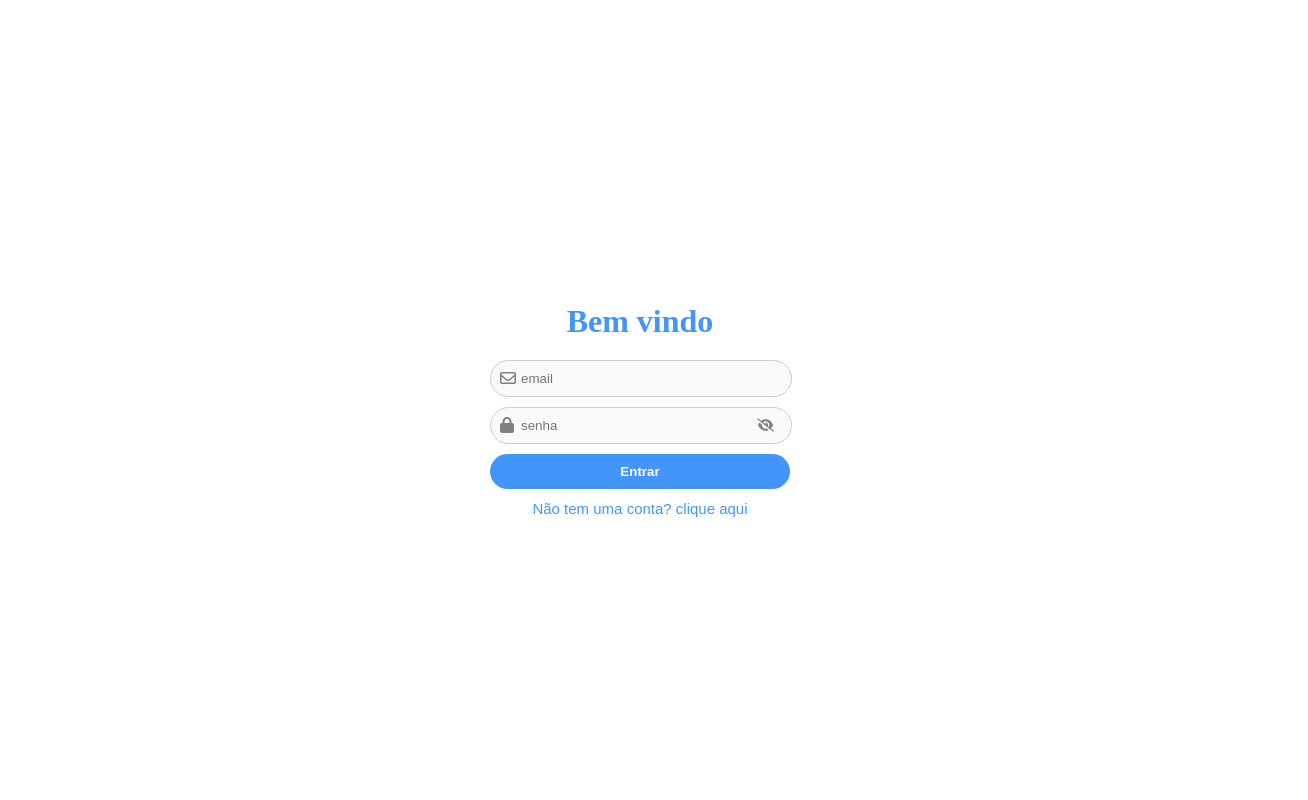
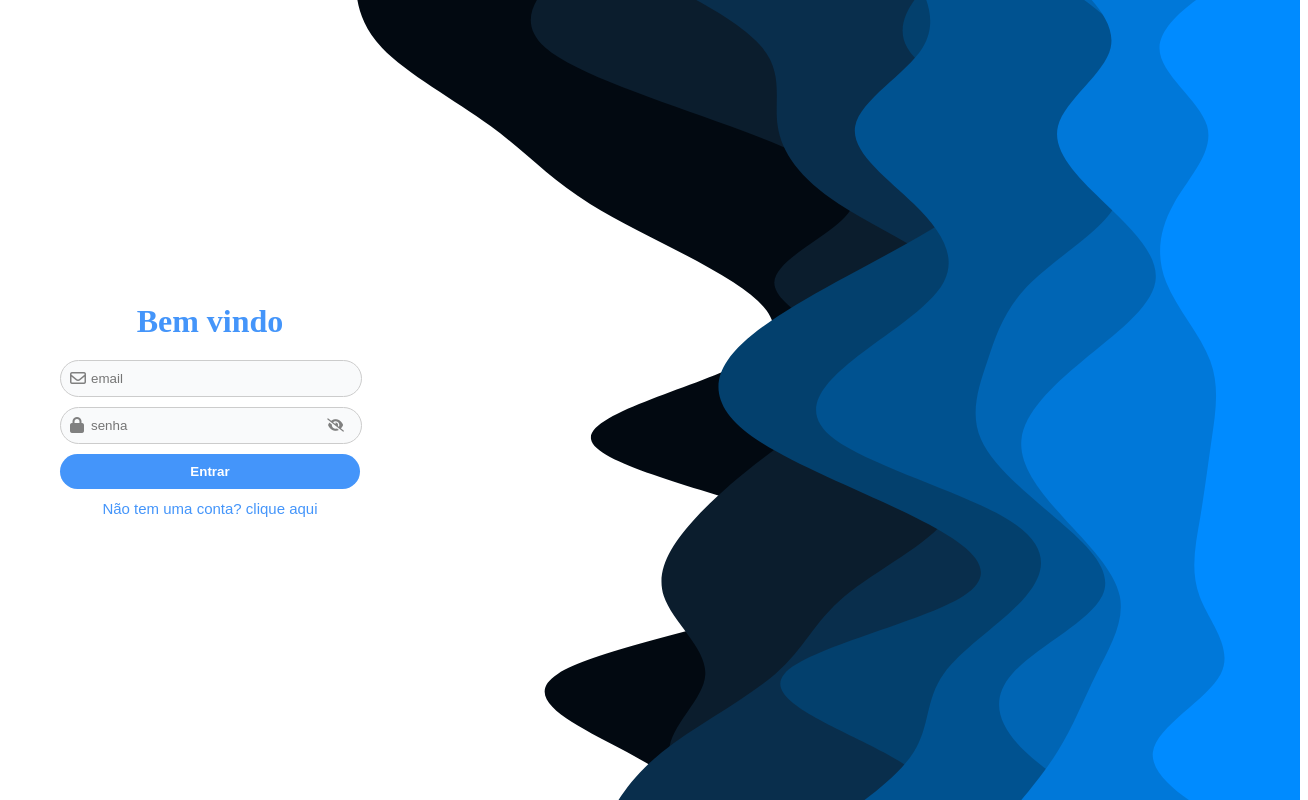
Before and after one commit to felstylex/Angular-RhControl, an Angular app: page /login in a window 1280 px wide. Shown: the whole page, 1308 px wide, since content can reach past the window. Built offline with nearby package versions, Linux system fonts and the light colour scheme.

Commit message:
Tela de login completa, imagem de fundo

```diff
--- a/src/app/login/login.component.html
+++ b/src/app/login/login.component.html
@@ -1,3 +1,4 @@
+<div class="body">
   <div class="login-container">
     <form class="login-form" (ngSubmit)="login()">
       <h1>Bem vindo</h1>
@@ -14,3 +15,4 @@
       <button class="register" type="button" (click)="registerRoute()">Não tem uma conta? clique aqui</button>
     </form>
   </div>
+</div>
--- a/src/app/login/login.component.less
+++ b/src/app/login/login.component.less
@@ -1,9 +1,22 @@
+.body {
+  background-image: url("../../assets/images/layered-waves-haikei.svg");
+  background-size: cover;
+  background-position: center;
+}
+
 .login-container {
   margin: -8px;
   display: flex;
-  justify-content: center;
+  justify-content: start;
   align-items: center;
+  margin-left: 10vh;
   height: 100vh;
+
+  @media screen and (max-width: 500px) {
+    justify-content: center;
+    align-items: center;
+    margin-left: 0px;
+  }
 }
 
 .login-form {
--- a/src/styles.less
+++ b/src/styles.less
@@ -1 +1,5 @@
-/* You can add global styles to this file, and also import other style files */
+body {
+  margin-right: -20px;
+  margin-left: -40px;
+  overflow: hidden;
+}
```
Also changed, not shown: src/assets/images/layered-waves-haikei.svg (added). Lines whose indentation alone changed are shown as unchanged.
